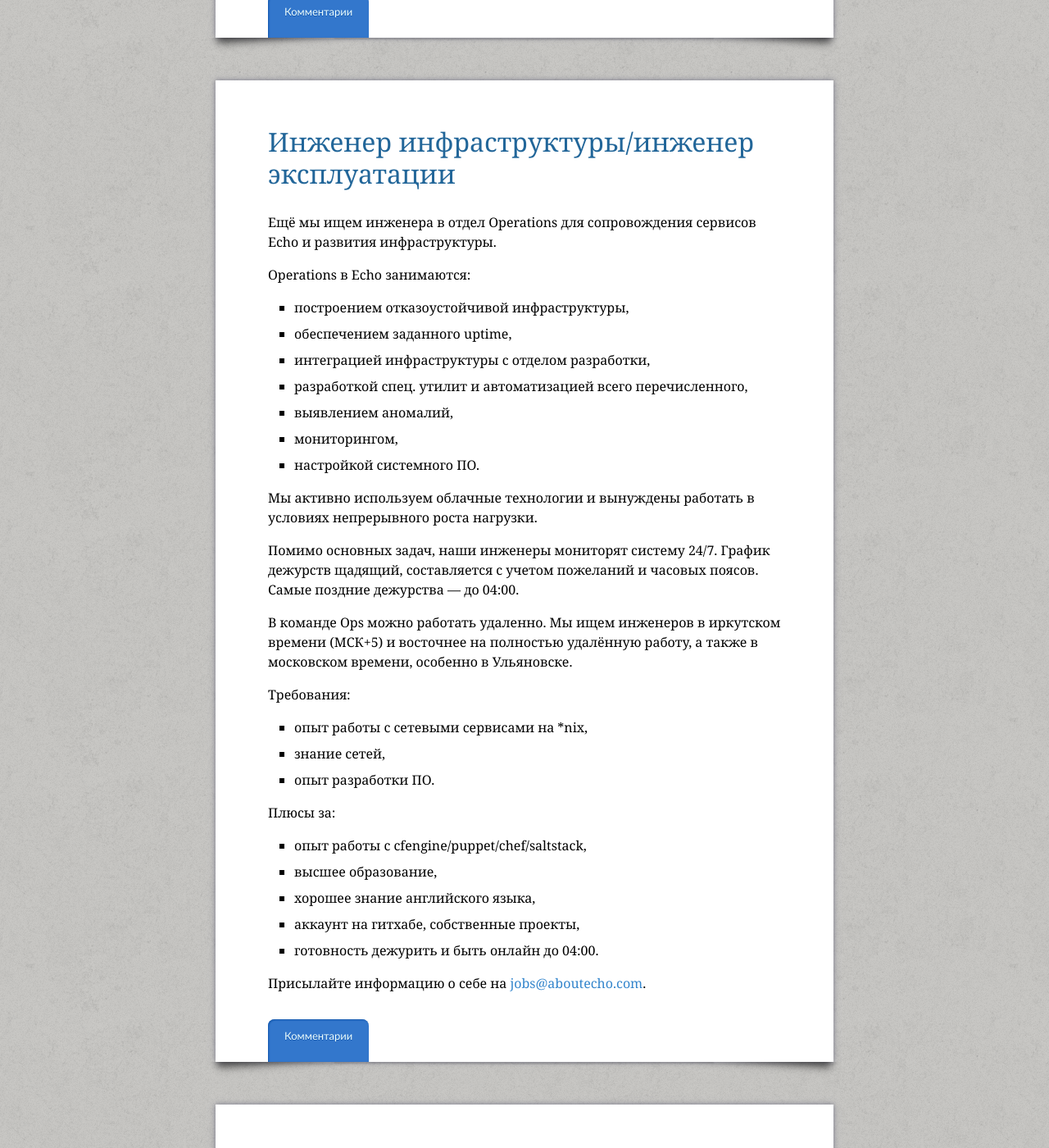
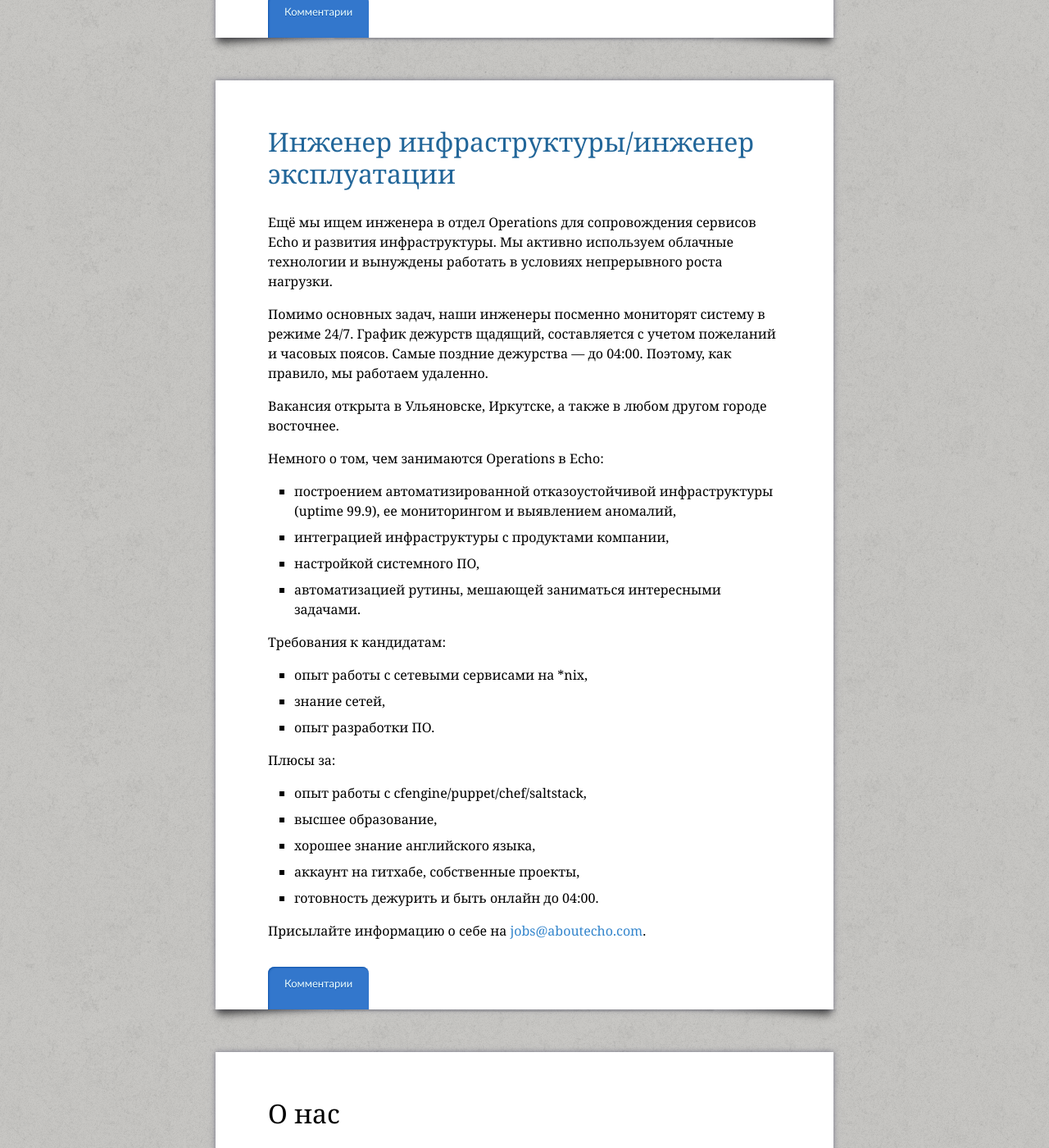
Before and after one commit to EchoTeam/echoteam.github.com, a Jekyll site: the page built from jobs.html, in a window 1280 px wide and 1400 px high, scrolled down 724 px. Shown: the whole window at 82% size. Built offline with Jekyll 4.4.1, drawn with Linux system fonts in a browser that asks for light colours; some web fonts are replaced; Markdown is read by kramdown in place of the engine named in the settings.

Commit message:
another fix for ops vacancy

```diff
--- a/jobs.html
+++ b/jobs.html
@@ -28,20 +28,17 @@
     <h1 class="post__title"><a href="/jobs/ops-september-2013.html">Инженер инфраструктуры/инженер эксплуатации</a></h1>
     <div class="post__content">
         <p>Ещё мы ищем инженера в отдел Operations для сопровождения сервисов Echo и развития инфраструктуры.
-        <p>Operations в Echo занимаются:
+        Мы активно используем облачные технологии и вынуждены работать в условиях непрерывного роста нагрузки.
+        <p>Помимо основных задач, наши инженеры посменно мониторят систему в режиме 24/7. График дежурств щадящий, составляется с учетом пожеланий и часовых поясов. Самые поздние дежурства — до 04:00. Поэтому, как правило, мы работаем удаленно.
+        <p>Вакансия открыта в Ульяновске, Иркутске, а также в любом другом городе восточнее.
+        <p>Немного о том, чем занимаются Operations в Echo:
         <ul>
-            <li>построением отказоустойчивой инфраструктуры,
-            <li>обеспечением заданного uptime,
-            <li>интеграцией инфраструктуры с отделом разработки,
-            <li>разработкой спец. утилит и автоматизацией всего перечисленного,
-            <li>выявлением аномалий,
-            <li>мониторингом,
-            <li>настройкой системного ПО.
+            <li>построением автоматизированной отказоустойчивой инфраструктуры (uptime 99.9), ee мониторингом и выявлением аномалий,
+            <li>интеграцией инфраструктуры с продуктами компании,
+            <li>настройкой системного ПО,
+            <li>автоматизацией рутины, мешающей заниматься интересными задачами.
         </ul>
-        <p>Мы активно используем облачные технологии и вынуждены работать в условиях непрерывного роста нагрузки.
-        <p>Помимо основных задач, наши инженеры мониторят систему 24/7. График дежурств щадящий, составляется с учетом пожеланий и часовых поясов. Самые поздние дежурства — до 04:00.
-        <p>В команде Ops можно работать удаленно. Мы ищем инженеров в иркутском времени (МСК+5) и восточнее на полностью удалённую работу, а также в московском времени, особенно в Ульяновске.
-        <p>Требования:
+        <p>Требования к кандидатам:
         <ul>
             <li>опыт работы с сетевыми сервисами на *nix,
             <li>знание сетей,
--- a/jobs/ops-september-2013.html
+++ b/jobs/ops-september-2013.html
@@ -13,7 +13,7 @@
         <p>Вакансия открыта в Ульяновске, Иркутске, а также в любом другом городе восточнее.
         <p>Немного о том, чем занимаются Operations в Echo:
         <ul>
-            <li>построением отказоустойчивой инфраструктуры (uptime 99.9), ee мониторингом и выявлением аномалий,
+            <li>построением автоматизированной отказоустойчивой инфраструктуры (uptime 99.9), ee мониторингом и выявлением аномалий,
             <li>интеграцией инфраструктуры с продуктами компании,
             <li>настройкой системного ПО,
             <li>автоматизацией рутины, мешающей заниматься интересными задачами.
```
